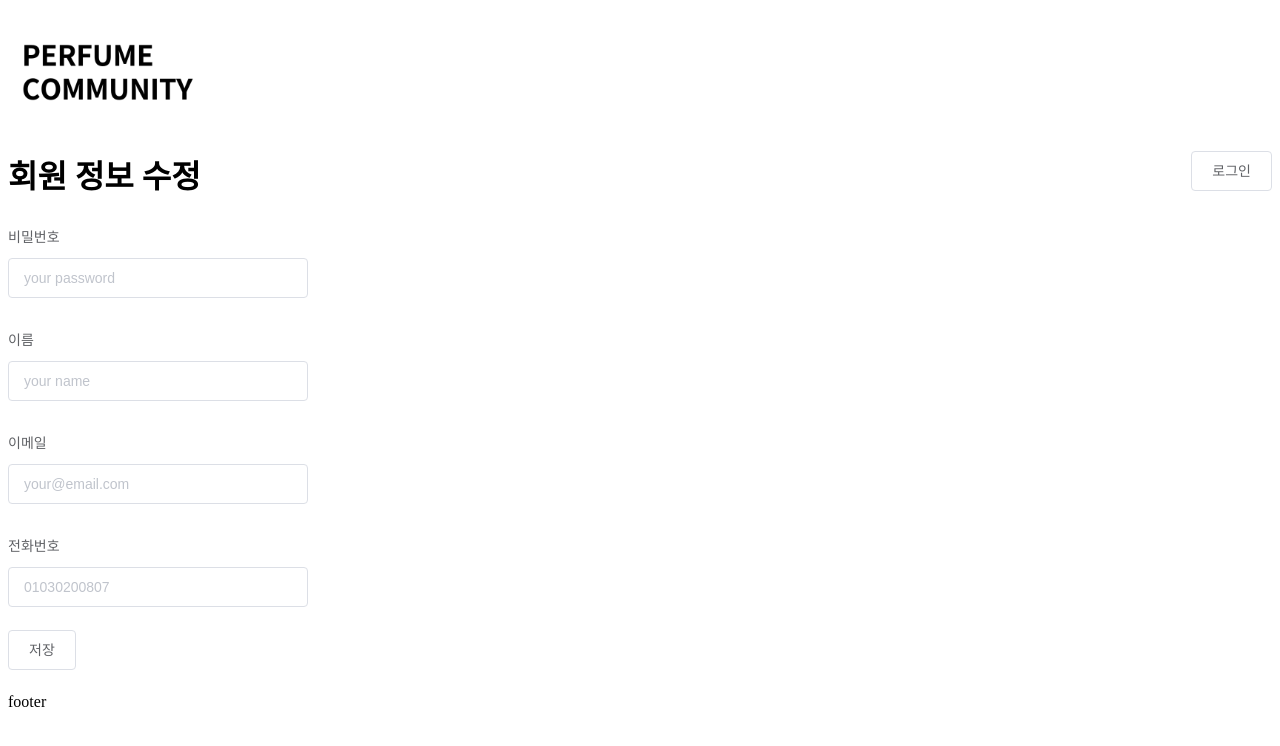
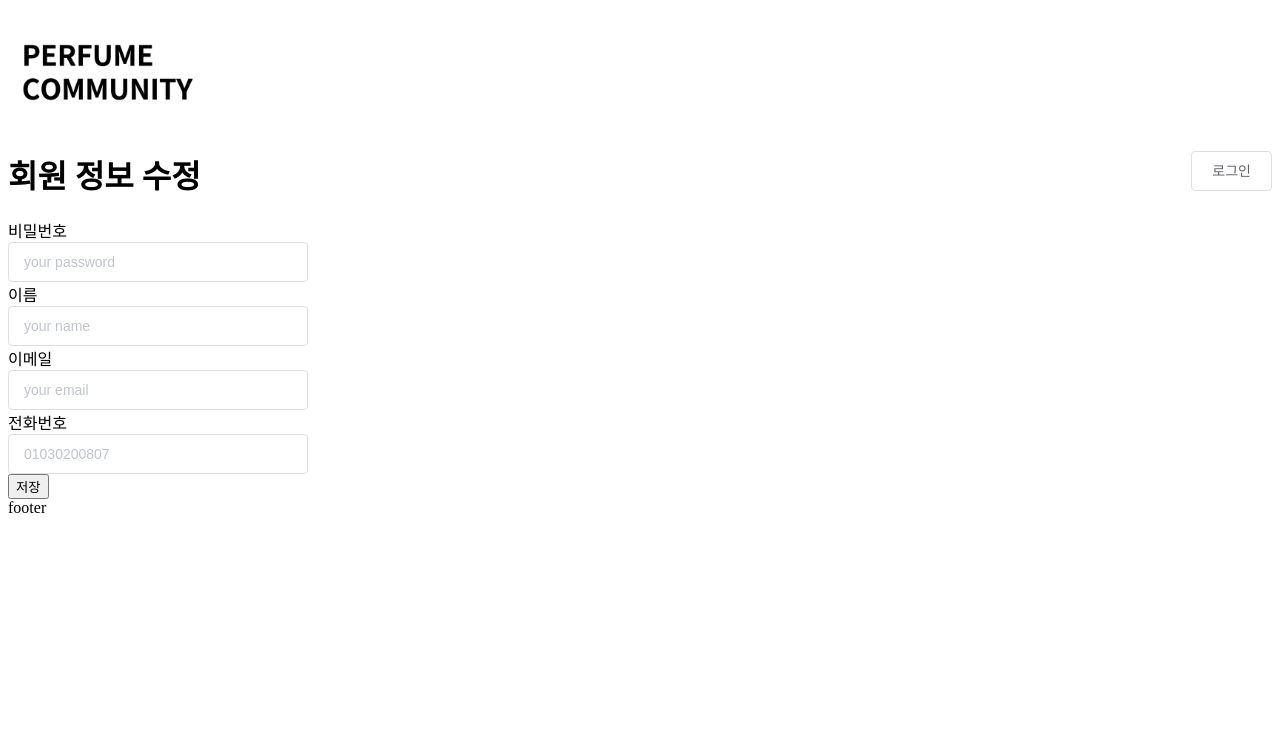
Before and after one commit to summerydev/perfume-community, a Vue app in the folder ui/: page /mypage/update in a window 1280 px wide. Shown: the top 746 px of the page. Built offline with nearby package versions, Linux system fonts and the light colour scheme.

Commit message:
[ui] ui tag 수정

```diff
--- a/ui/src/views/SignIn.vue
+++ b/ui/src/views/SignIn.vue
@@ -1,9 +1,9 @@
 <template>
   <div>
     <h1>Login</h1>
-    <form>
+    <form @submit.prevent="handleSubmit">
       <label for="userid">
-        <div>ID</div>
+        <span>ID</span>
         <el-input
           type="text"
           name="userid"
@@ -11,9 +11,10 @@
           placeholder="id"
           required
           clearable
-      /></label>
+        />
+      </label>
       <label for="current-password">
-        <div>Password</div>
+        <span>Password</span>
         <el-input
           type="password"
           name="current-password"
@@ -22,10 +23,9 @@
           required
           clearable
           show-password
-      /></label>
-      <el-button @click="handleSubmit" style="margin-top: 20px"
-        >Login</el-button
-      >
+        />
+      </label>
+      <button type="submit" style="margin-top: 20px">Login</button>
     </form>
     <div>
       아직 회원이 아니신가요?
@@ -62,7 +62,7 @@ export default {
           localStorage.setItem("refreshToken", refreshToken);
           localStorage.setItem("userid", result.data.user.id);
           this.$store.commit("loginToken", result.data.token);
-          this.$store.commit("loginSuccess", result.data.user);
+          this.$store.commit("loginSuccess", result.data.result);
           this.$axios.defaults.headers.common[
             "authorization"
           ] = `Bearer ${result.data.token}`;
@@ -97,4 +97,9 @@ form {
 label > div {
   text-align: left;
 }
+input {
+  border: none;
+  width: 200px;
+  height: 30px;
+}
 </style>
--- a/ui/src/views/UpdateUser.vue
+++ b/ui/src/views/UpdateUser.vue
@@ -2,38 +2,40 @@
   <div>
     <h1>회원 정보 수정</h1>
     <div v-if="userInfo">{{ userInfo.user_id }}님</div>
-    <el-form @submit.prevent="handleSubmit">
-      <el-form-item label="비밀번호" for="password">
+    <form @submit.prevent="handleSubmit">
+      <label for="password">
+        <span>비밀번호</span>
         <el-input
           v-model="password"
           type="password"
           placeholder="your password"
           required
         />
-      </el-form-item>
-      <el-form-item label="이름" for="name">
+      </label>
+      <label for="name">
+        <span>이름</span>
         <el-input v-model="name" type="text" placeholder="your name" required />
-      </el-form-item>
-      <el-form-item label="이메일" for="email">
+      </label>
+      <label for="email">
+        <span>이메일</span>
         <el-input
           v-model="email"
-          type="email"
-          placeholder="your@email.com"
+          type="text"
+          placeholder="your email"
           required
         />
-      </el-form-item>
-      <el-form-item label="전화번호" for="phone">
+      </label>
+      <label for="email">
+        <span>전화번호</span>
         <el-input
           v-model="phone"
-          type="tel"
+          type="text"
           placeholder="01030200807"
           required
         />
-      </el-form-item>
-      <el-form-item>
-        <el-button @click="handleSubmit">저장</el-button></el-form-item
-      >
-    </el-form>
+      </label>
+      <button type="submit">저장</button>
+    </form>
   </div>
 </template>
 
```
